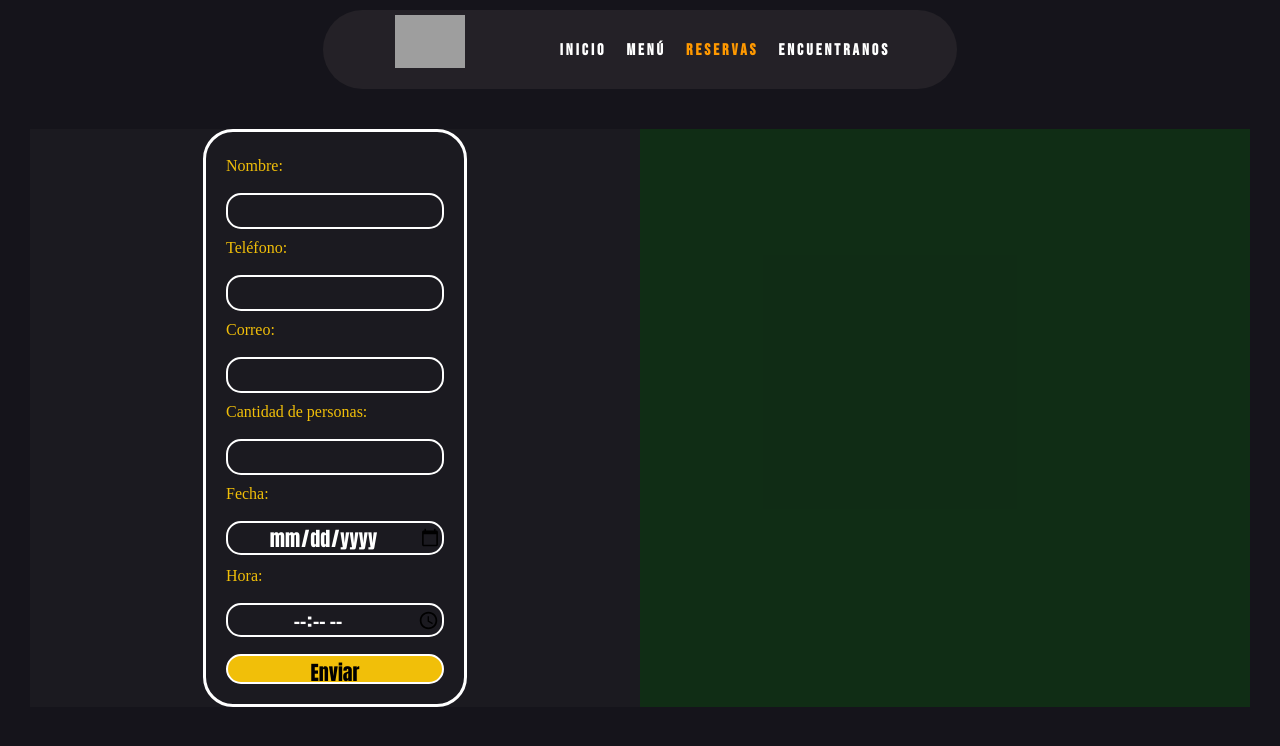
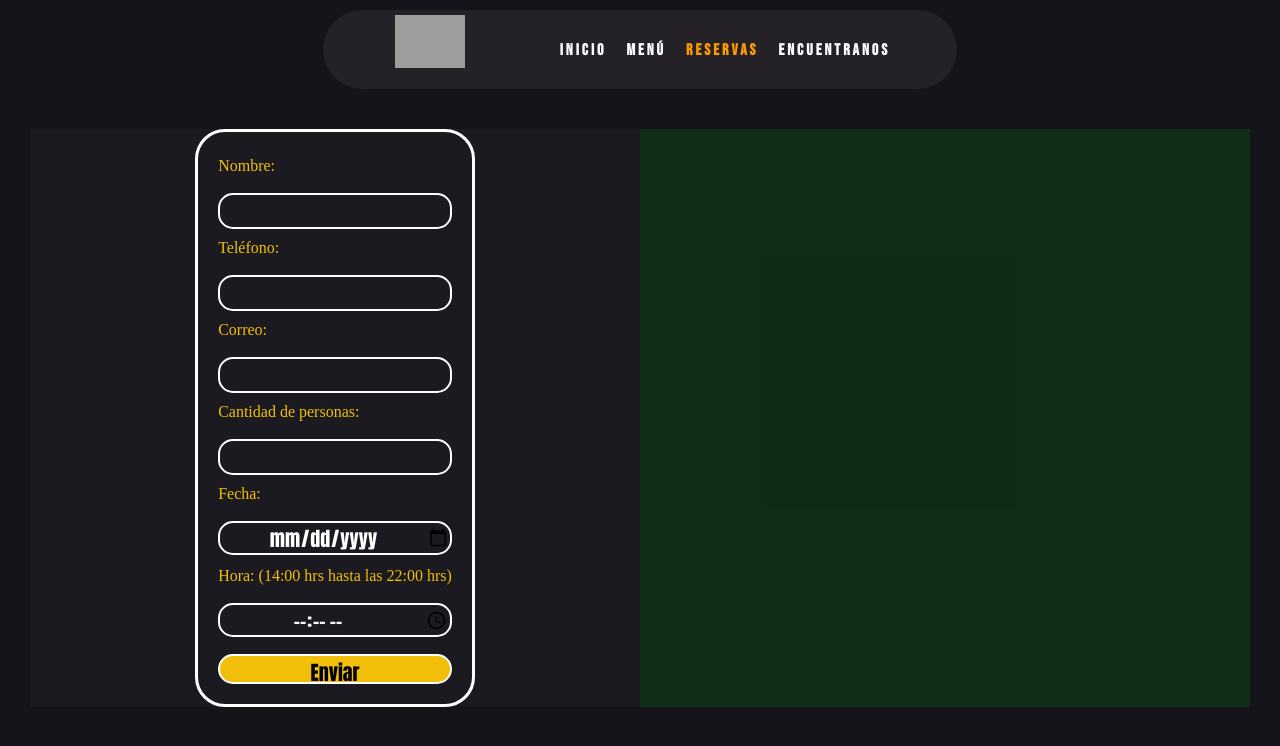
Before and after one commit to Pepeoawvh/Proyecto4DWFS, a React (Vite) app: page /Reserva in a window 1280 px wide. Shown: the top 746 px of the page. Built offline with nearby package versions, Linux system fonts and the light colour scheme; grey boxes are pictures that could not be loaded; a web font is replaced by a local one.

Commit message:
modificacion de comentario en linea 124 del formulario

```diff
--- a/src/components/Formulario.jsx
+++ b/src/components/Formulario.jsx
@@ -121,7 +121,7 @@ export const Formulario = () => {
           onChange={handleChange}
         />
 
-         <label htmlFor="hora">Hora:</label>
+         <label htmlFor="hora">Hora: (14:00 hrs hasta las 22:00 hrs)</label>
         <input
           type="time"
           id="hora"
```
